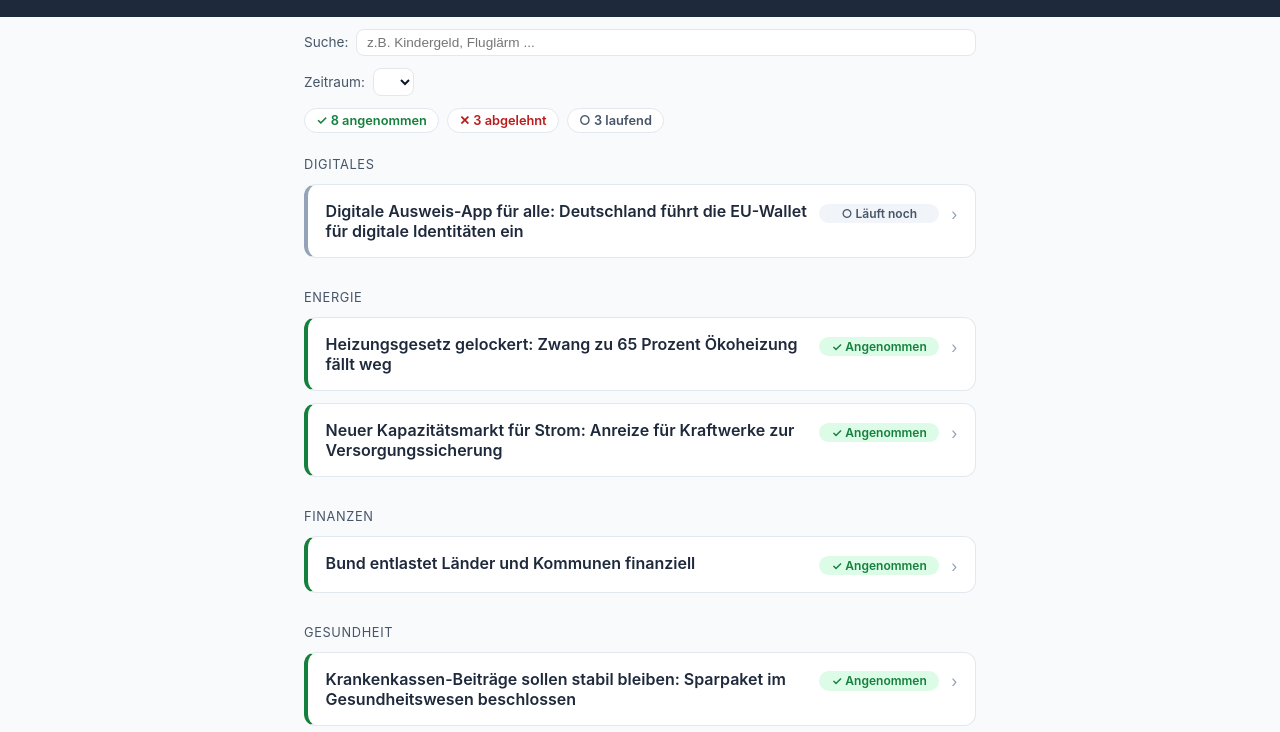
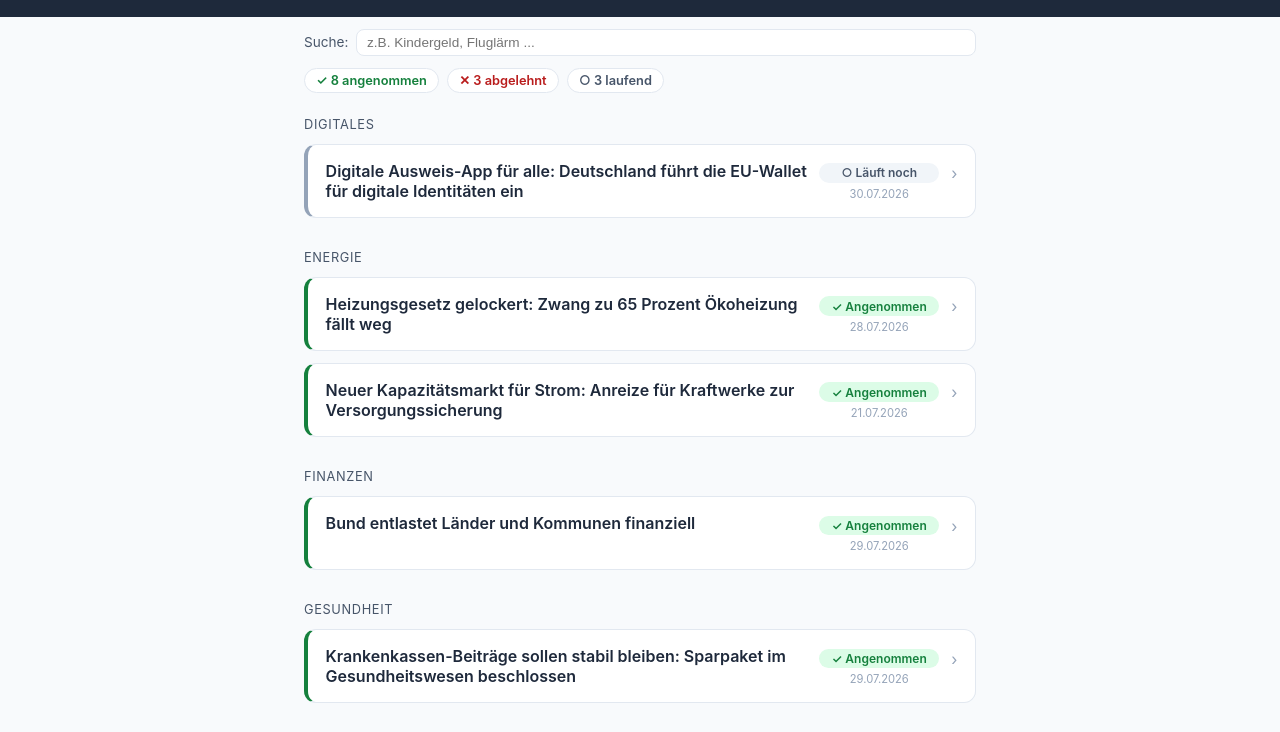
Before and after one commit to mmlorenz2019/Bundestag-kompakt, a website: page index.html in a window 1280 px wide. Shown: the part 68-800 px from the top of the page. Drawn offline with Linux system fonts and the light colour scheme.

Commit message:
Fix Zeitraum filter showing empty, add decision date to each card
The [hidden] attribute was losing to .filter-bar's own
display:flex rule (equal specificity, author stylesheet wins), so
the empty, unpopulated Zeitraum dropdown rendered visibly even
though JS never filled it in (only >1 month of data should reveal
it). Added an explicit .filter-bar[hidden] rule to fix the cascade.

Also surface letzteAenderung under the status badge on every card,
so the date something was entschieden/aktualisiert is visible
without opening the detail view.

Co-Authored-By: Claude Sonnet 5 <noreply@anthropic.com>

```diff
--- a/index.html
+++ b/index.html
@@ -44,6 +44,7 @@
     align-items: center;
     gap: 0.5rem;
   }
+  .filter-bar[hidden] { display: none; }
   .filter-bar label { font-size: 0.85rem; color: var(--slate-600); flex-shrink: 0; }
   .filter-bar select,
   .filter-bar input[type="search"] {
@@ -123,6 +124,8 @@
     gap: 0.75rem;
     margin-top: 0.15rem;
   }
+  .badge-stack { display: flex; flex-direction: column; align-items: center; gap: 0.25rem; }
+  .badge-date { font-size: 0.7rem; color: var(--slate-400); }
   .chevron { color: var(--slate-400); flex-shrink: 0; transition: transform 0.15s ease; }
   details[open] .chevron { transform: rotate(90deg); }
   .status-badge {
@@ -225,7 +228,10 @@ function renderCard(entry) {
       <summary class="card-summary">
         <h2>${esc(entry.titel)}</h2>
         <span class="summary-right">
-          <span class="status-badge status-${status}">${STATUS_LABEL[status]}</span>
+          <span class="badge-stack">
+            <span class="status-badge status-${status}">${STATUS_LABEL[status]}</span>
+            <span class="badge-date">${esc(entry.letzteAenderung)}</span>
+          </span>
           <span class="chevron">›</span>
         </span>
       </summary>
```
